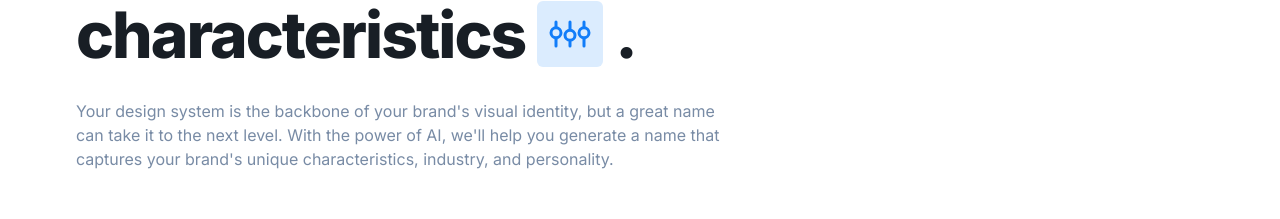
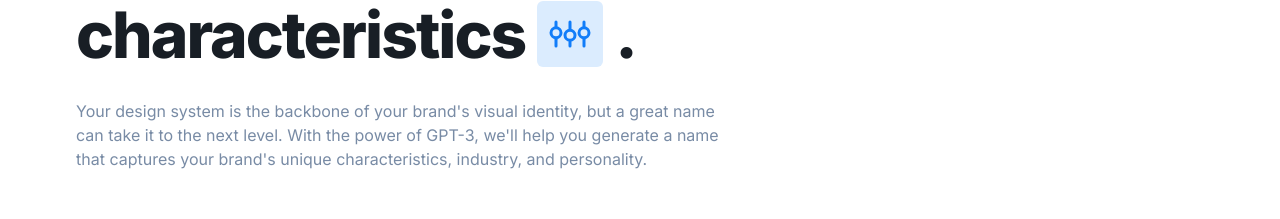
Before and after one commit to yannglt/not-boring-ds-names, a Next.js app: page / in a window 1280 px wide. Shown: the part 374-593 px from the top of the page. Built offline with nearby package versions, Linux system fonts and the light colour scheme.

Commit message:
Update hero description copy with the AI model name

```diff
--- a/pages/index.tsx
+++ b/pages/index.tsx
@@ -76,7 +76,7 @@ export default function Home() {
         <Header />
         <div className={hero.hero}>
           <p className="heading-1 text-high-emphasis">Empower your design system<span className={hero.icon + " " + hero.designSystem}><Animation path="design-system.json" className={hero.animation}/></span>with a memorable name<span className={hero.icon + " " + hero.name}><Animation path="name.json" className={hero.animation}/></span>that conveys emotions<span className={hero.icon + " " + hero.emotions}><Animation path="emotions.json" className={hero.animation}/></span>, and extends your brand characteristics<span className={hero.icon + " " + hero.brandCharacteristics}><Animation path="brand-characteristics.json" className={hero.animation}/></span>.</p>
-          <p className="body-1-s text-low-emphasis">Your design system is the backbone of your brand's visual identity, but a great name can take it to the next level. With the power of AI, we'll help you generate a name that captures your brand's unique characteristics, industry, and personality.</p>
+          <p className="body-1-s text-low-emphasis">Your design system is the backbone of your brand's visual identity, but a great name can take it to the next level. With the power of GPT-3, we'll help you generate a name that captures your brand's unique characteristics, industry, and personality.</p>
         </div>
 
         <div className={form.container}>
```
